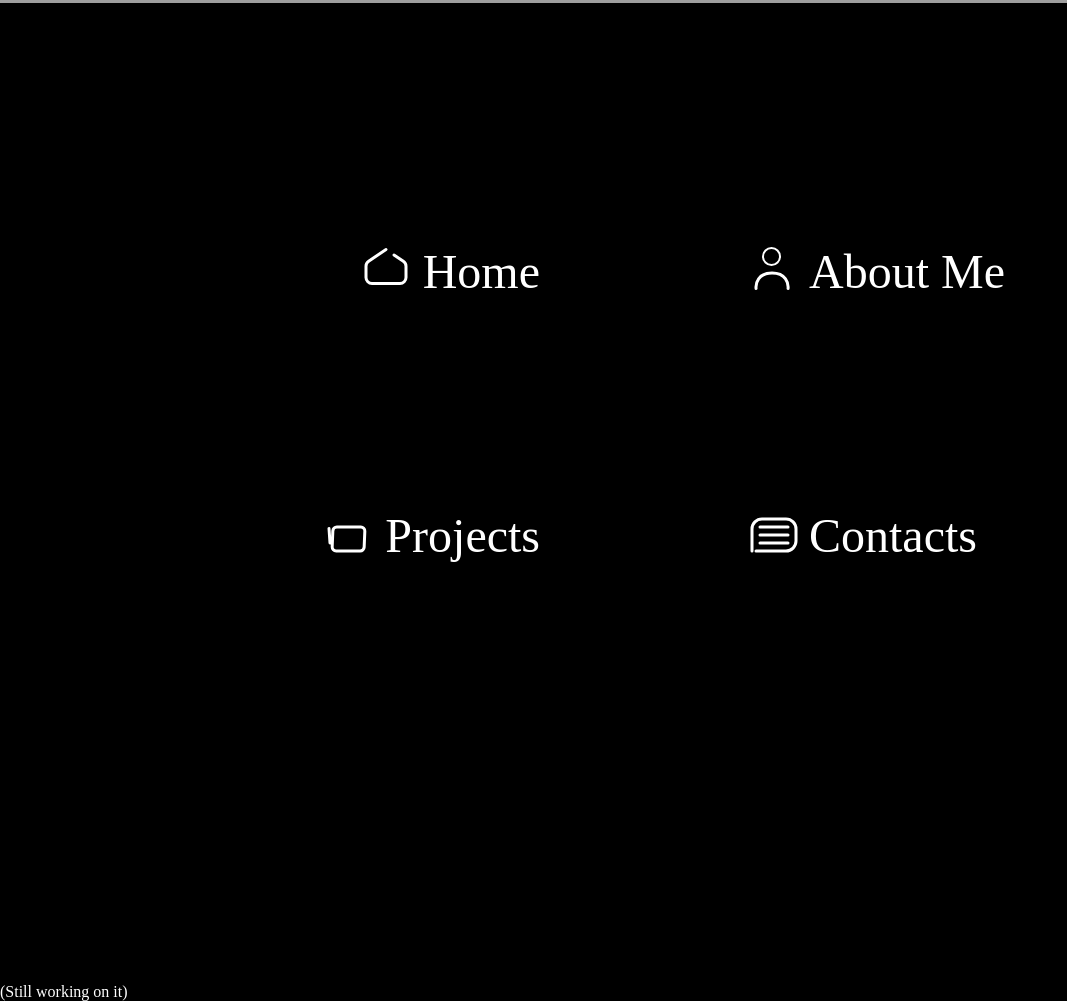
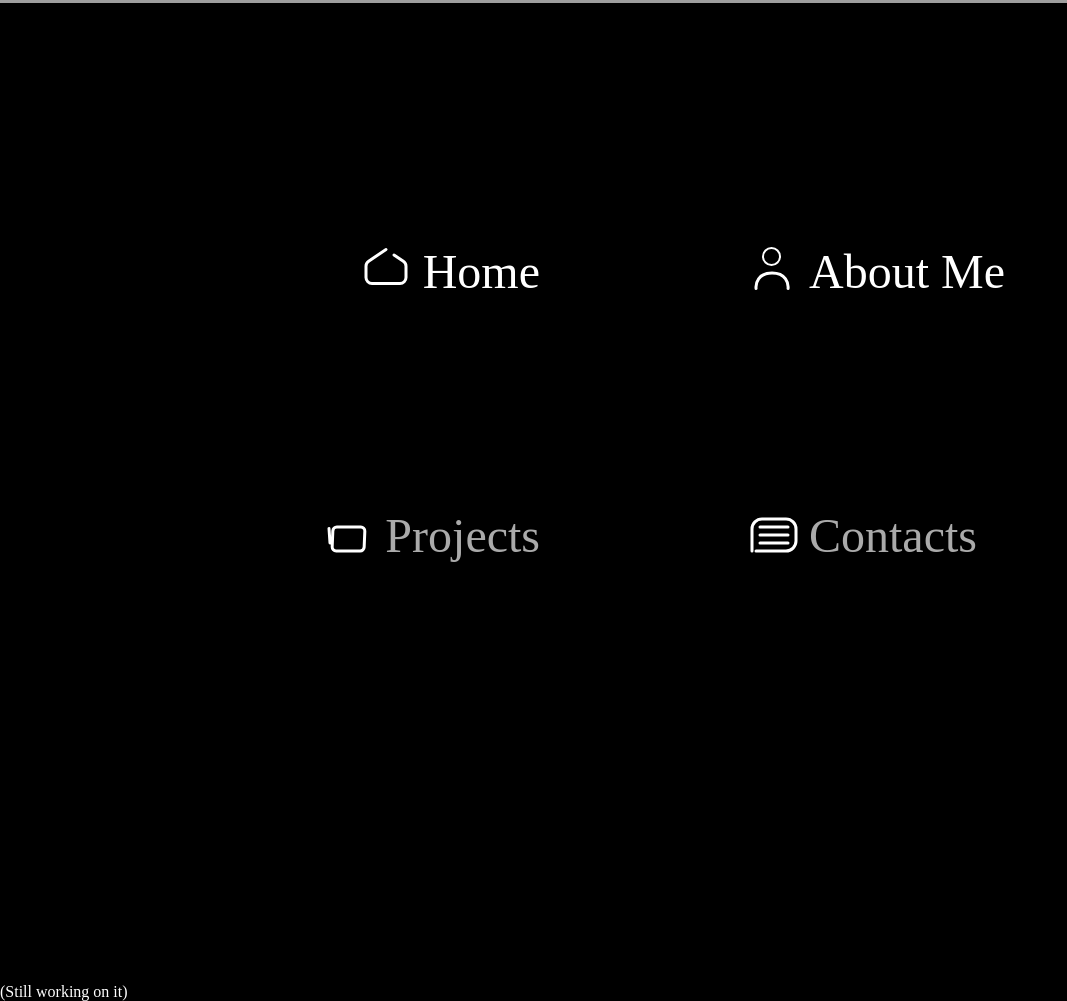
Before and after one commit to lakubuDavid/MyWebsite, a plain HTML site: page index.html in a window 1280 px wide. Shown: the part 797-1798 px from the top of the page, without its empty margins (0-1067 px from the left). Drawn offline with Linux system fonts and the light colour scheme; grey boxes are pictures that could not be loaded.

Commit message:
unsused links grey

```diff
--- a/assets/css/style.css
+++ b/assets/css/style.css
@@ -20,6 +20,9 @@ body {
 a {
   text-decoration: none;
   color: #fff;
+}
+a[href="#"]{
+    color:#aaa;
 }
 a:hover {
   text-decoration: none;
```
